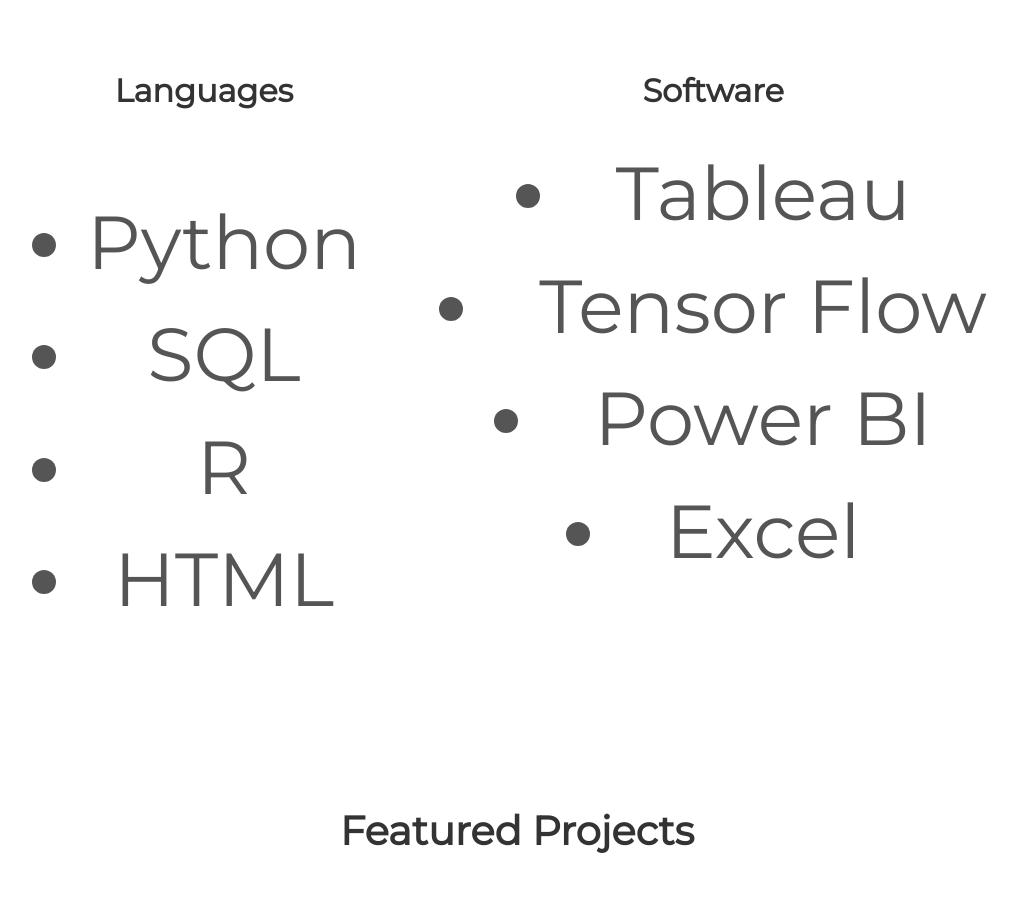
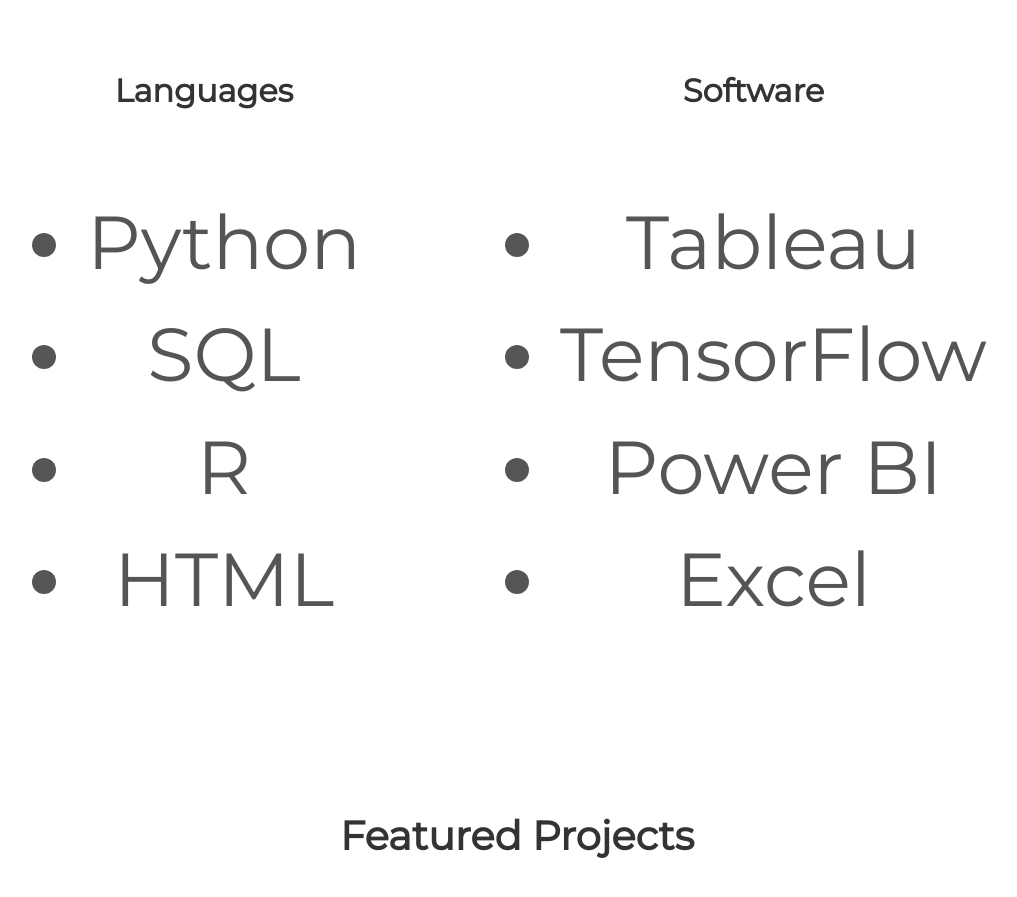
Before and after one commit to ameliameyer/home_, a Jekyll site: the page built from index.html, in a window 1280 px wide and 900 px high, scrolled down 1284 px. Shown: the top 897 px of the window, without its empty margins (123-1140 px from the left). Built offline with Jekyll 4.4.1, drawn with Linux system fonts in a browser that asks for light colours.

Commit message:
Update about.html

```diff
--- a/_includes/about.html
+++ b/_includes/about.html
@@ -6,7 +6,6 @@
 <p>
   Outside of work, I’m actively building my skills in Data Science and Machine Learning through hands-on projects that explore topics like music analytics and natural language processing. When I’m not coding, you’ll likely find me on the golf course, playing music, or finding new ways to combine creativity with data. I’m always excited to collaborate, learn, and grow—whether it’s on a new project, a job opportunity, or just a great conversation. Feel free to reach out!
 </p>
-</div>
 <div class="user">
   <div class="tech">
     <h2>Languages</h2>
@@ -19,8 +18,9 @@
   </div>
   <div class="tech">
     <h2>Software</h2>
+    <ul> <!-- Missing this opening <ul> tag before -->
       <li>Tableau</li>
-     <li>Tensor Flow</li>
+      <li>TensorFlow</li>
       <li>Power BI</li>
       <li>Excel</li>
     </ul>
```
Lines whose indentation alone changed are shown as unchanged.
